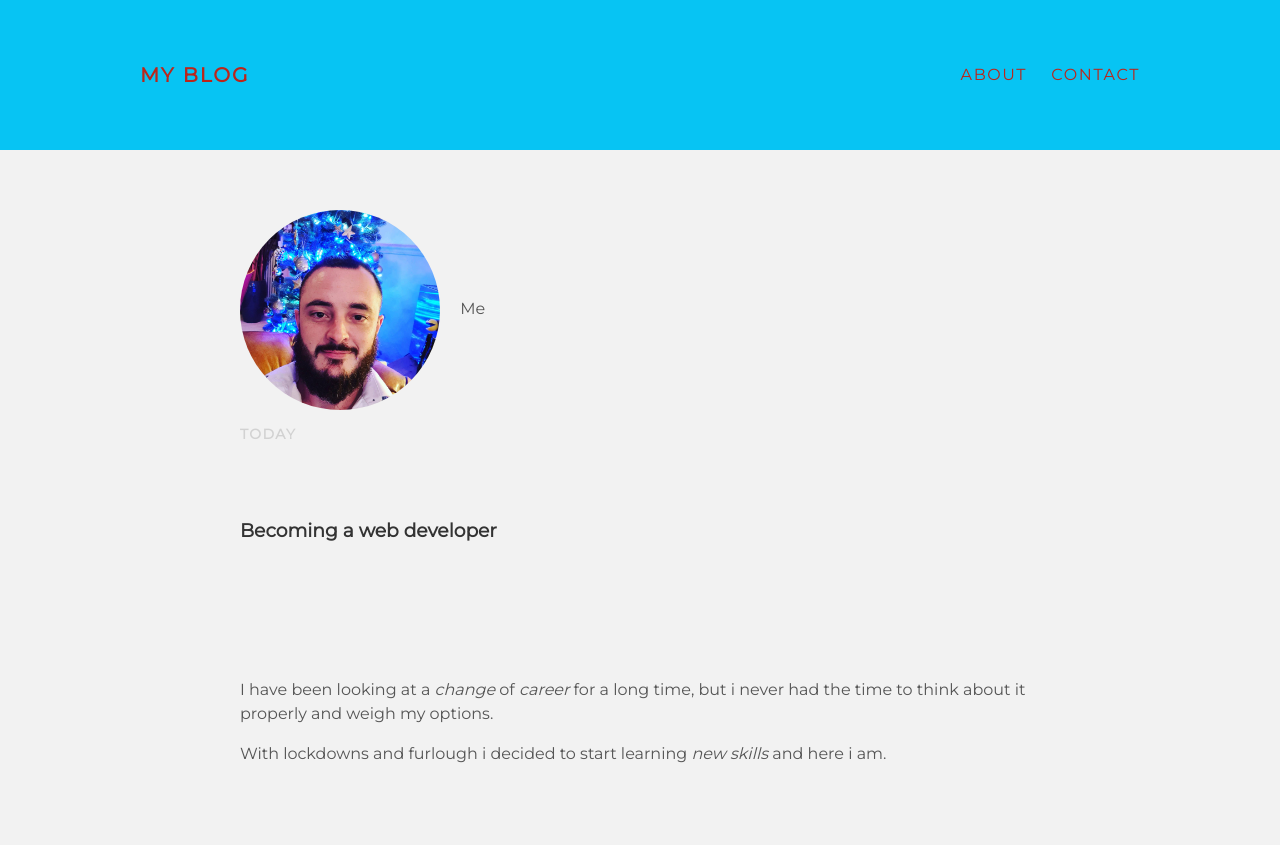
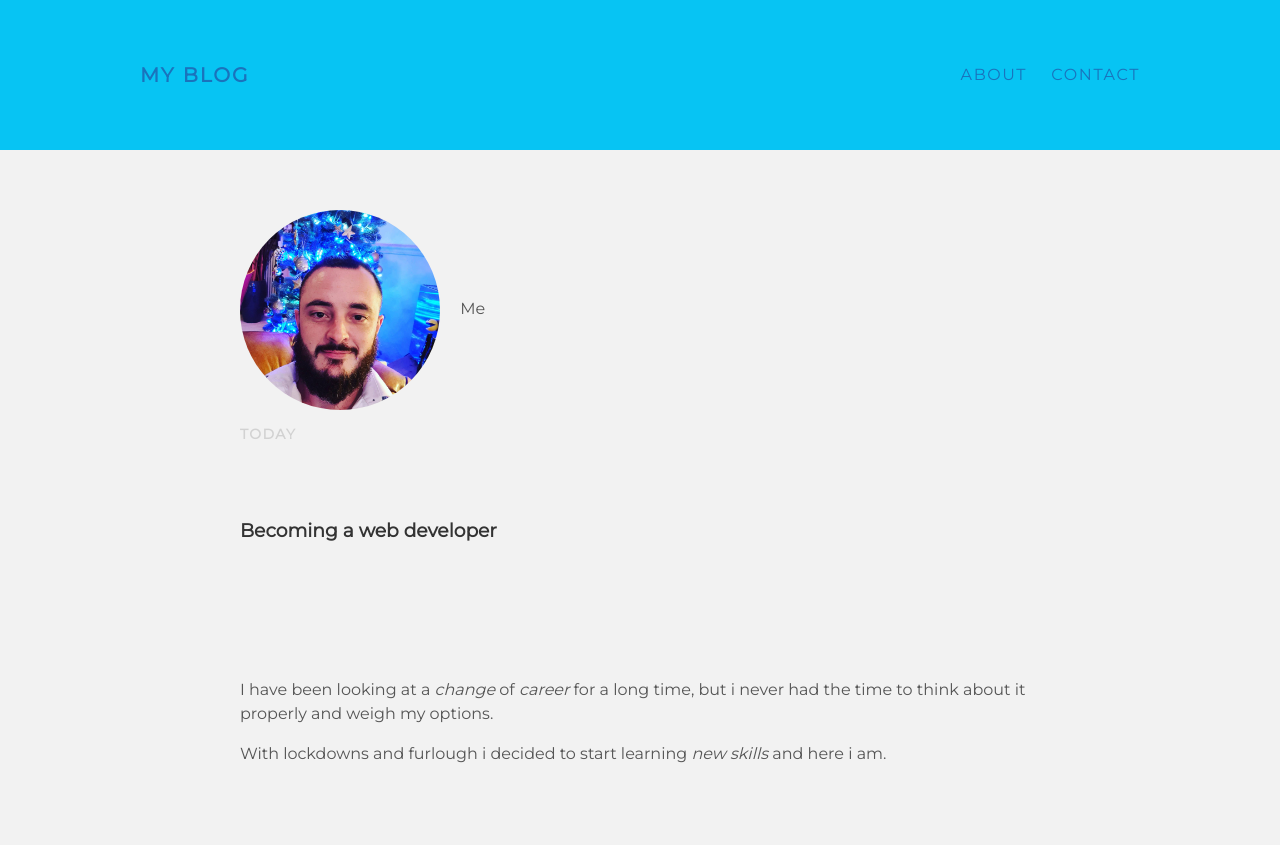
Before and after one commit to Kaddrick/CedricsCaptivatingCompendium, a plain HTML site: page index.html in a window 1280 px wide. Shown: the top 845 px of the page. Drawn offline with Linux system fonts and the light colour scheme.

Commit message:
Update styles.css

```diff
--- a/styles.css
+++ b/styles.css
@@ -71,7 +71,7 @@ body {
 }
 
 a {
-    color: #bc251a;
+    color: #1a73bc;
     text-decoration: none;
 }
 
```
